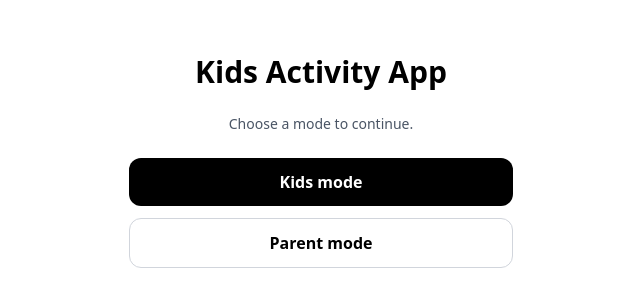
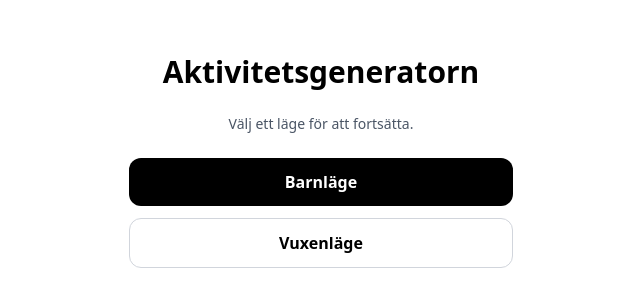
Before and after one commit to axandranathalie/Kids-app, a React (Vite) app: page / in a window 1280 px wide. Shown: the part 239-546 px from the top of the page, without its empty margins (319-959 px from the left). Built offline with nearby package versions, Linux system fonts and the light colour scheme.

Commit message:
chore: translate views to Swedish and show activity count

```diff
--- a/src/views/KidsView.tsx
+++ b/src/views/KidsView.tsx
@@ -1,4 +1,5 @@
 import { Link } from "react-router-dom";
+import { baseActivities } from "../data/activities";
 
 export function KidsView() {
   return (
@@ -8,11 +9,14 @@ export function KidsView() {
           to="/"
           className="inline-flex items-center rounded-xl border border-gray-300 px-3 py-2 text-sm font-semibold"
         >
-          ← Back
+          ← Tillbaka
         </Link>
       </header>
 
-      <h1 className="text-2xl font-bold">Kids mode</h1>
+      <h1 className="text-2xl font-bold">Barnläge</h1>
+      <p className="mt-2 text-sm text-gray-600">
+        Antal aktiviteter: {baseActivities.length}
+      </p>
     </main>
   );
 }
--- a/src/views/ParentView.tsx
+++ b/src/views/ParentView.tsx
@@ -8,11 +8,11 @@ export function ParentView() {
           to="/"
           className="inline-flex items-center rounded-xl border border-gray-300 px-3 py-2 text-sm font-semibold"
         >
-          ← Back
+          ← Tillbaka
         </Link>
       </header>
 
-      <h1 className="text-2xl font-bold">Parent mode</h1>
+      <h1 className="text-2xl font-bold">Vuxenläge</h1>
     </main>
   );
 }
--- a/src/views/StartView.tsx
+++ b/src/views/StartView.tsx
@@ -4,24 +4,22 @@ export function StartView() {
   return (
     <main className="min-h-screen grid place-items-center p-6">
       <div className="w-full max-w-sm space-y-6 text-center">
-        <h1 className="text-3xl font-bold">Kids Activity App</h1>
-        <p className="text-sm text-gray-600">
-          Choose a mode to continue.
-        </p>
+        <h1 className="text-3xl font-bold">Aktivitetsgeneratorn</h1>
+        <p className="text-sm text-gray-600">Välj ett läge för att fortsätta.</p>
 
         <div className="grid gap-3">
           <Link
             to="/kids"
             className="rounded-xl bg-black px-4 py-3 text-white font-semibold"
           >
-            Kids mode
+            Barnläge
           </Link>
 
           <Link
             to="/parent"
             className="rounded-xl border border-gray-300 px-4 py-3 font-semibold"
           >
-            Parent mode
+            Vuxenläge
           </Link>
         </div>
       </div>
```
